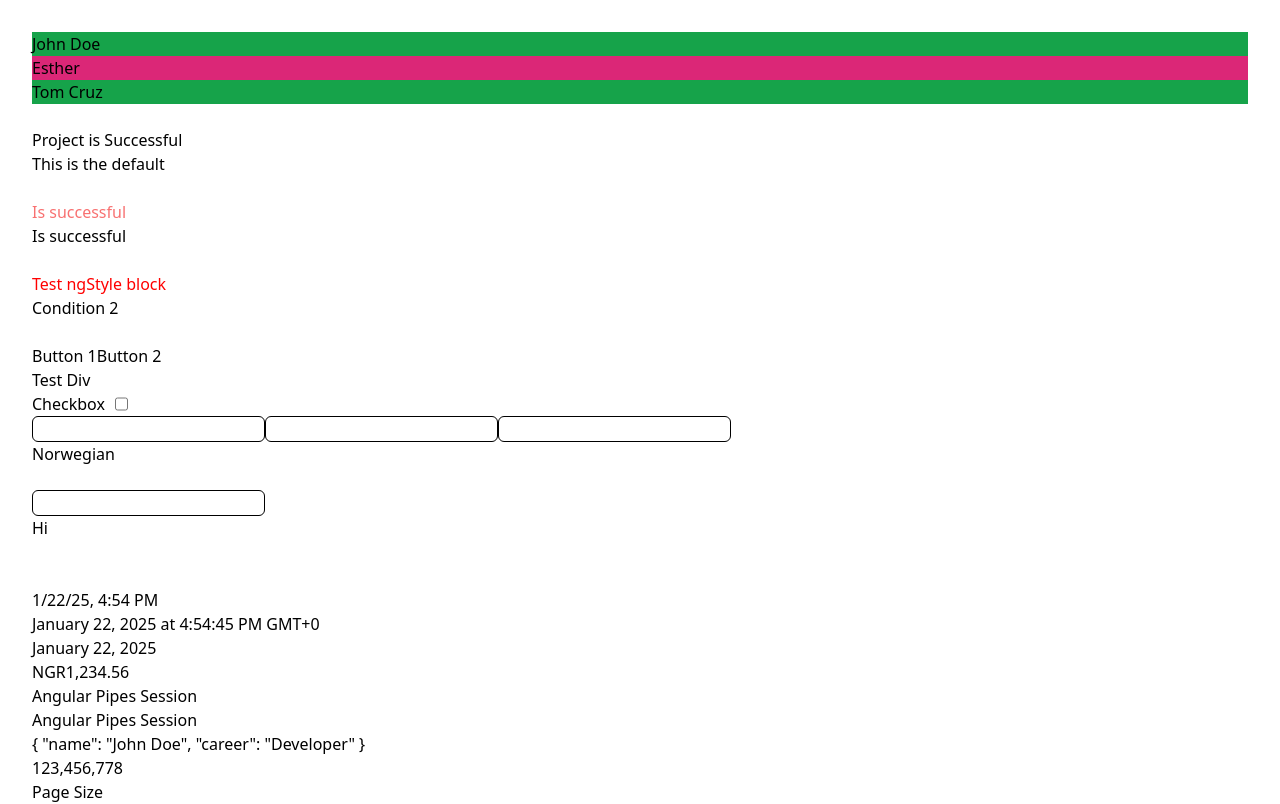
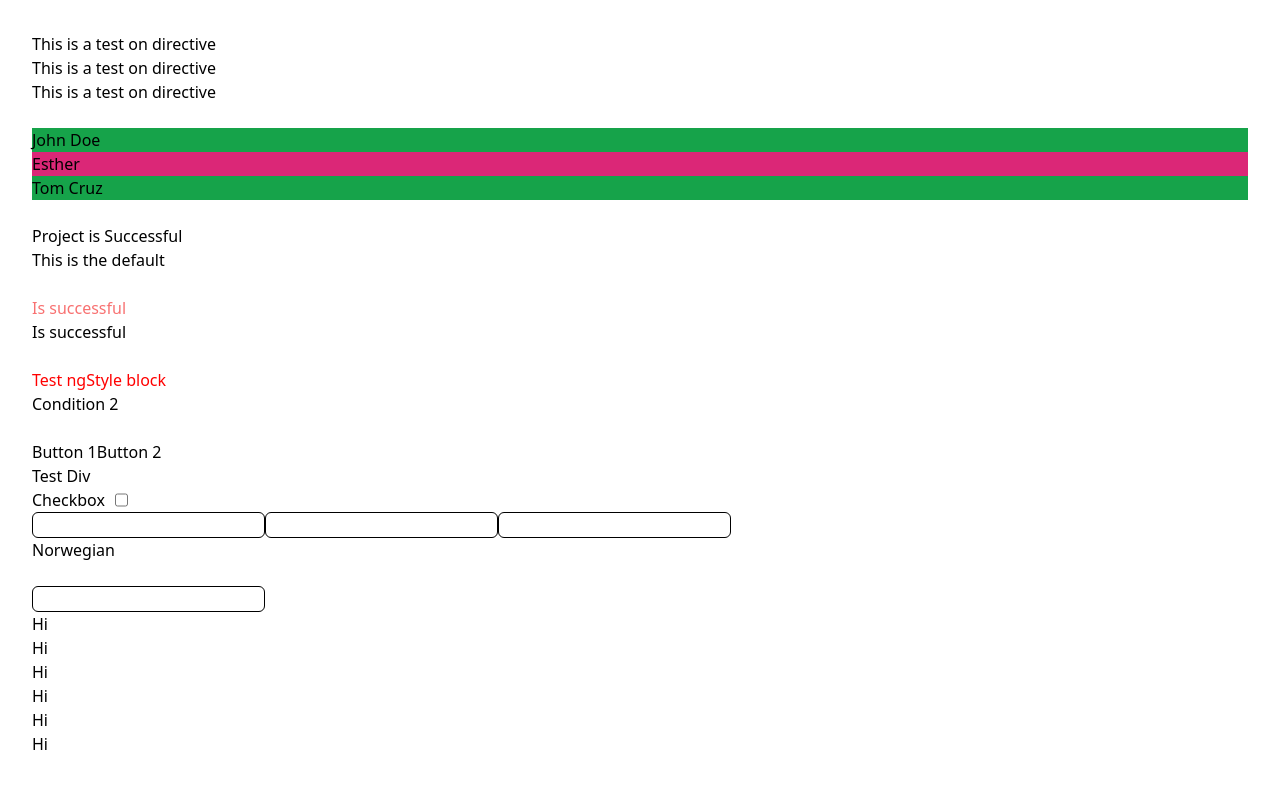
Before and after one commit to FidelBwire/api_demo, an Angular app: page / in a window 1280 px wide. Shown: the top 804 px of the page. Built offline with nearby package versions, Linux system fonts and the light colour scheme.

Commit message:
Custom Directive

```diff
--- a/src/app/app.component.html
+++ b/src/app/app.component.html
@@ -1,5 +1,11 @@
 <div class="p-8">
   <router-outlet />
+
+  <p appHighlight="red">This is a test on directive</p>
+  <p appHighlight="blue">This is a test on directive</p>
+  <p appHighlight="yellow">This is a test on directive</p>
+
+  <br />
   <app-directives-impl></app-directives-impl><br /><br />
   <app-notification></app-notification>
 
--- a/src/app/app.module.ts
+++ b/src/app/app.module.ts
@@ -9,6 +9,7 @@ import { NotificationComponent } from './components/notification/notification.co
 import { PipesImplementationComponent } from './components/pipes-implementation/pipes-implementation.component';
 import { CapitalizePipe } from './pipes/capitalize.pipe';
 import { DirectivesImplComponent } from './components/directives-impl/directives-impl.component';
+import { HighlightDirective } from './components/directives-impl/highlight.directive';
 
 @NgModule({
   declarations: [
@@ -16,7 +17,8 @@ import { DirectivesImplComponent } from './components/directives-impl/directives
     NotificationComponent,
     PipesImplementationComponent,
     CapitalizePipe,
-    DirectivesImplComponent
+    DirectivesImplComponent,
+    HighlightDirective
   ],
   imports: [
     BrowserModule,
--- a/src/app/components/directives-impl/directives-impl.component.html
+++ b/src/app/components/directives-impl/directives-impl.component.html
@@ -63,6 +63,11 @@
 
   <input type="text" [(ngModel)]="username" class="border border-black rounded-md"/>
   <p>Hi {{username}}</p>
+  <p>Hi {{username}}</p>
+  <p>Hi {{username}}</p>
+  <p>Hi {{username}}</p>
+  <p>Hi {{username}}</p>
+  <p>Hi {{username}}</p>
 
 </ng-template>
 
--- /dev/null
+++ b/src/app/components/directives-impl/highlight.directive.ts
@@ -0,0 +1,28 @@
+import { Directive, ElementRef, HostListener, Input, Renderer2 } from '@angular/core';
+
+@Directive({
+  selector: '[appHighlight]'
+})
+export class HighlightDirective {
+
+  @Input() appHighlight: string = '';
+
+  constructor(private elementRef: ElementRef, private renderer: Renderer2 ) { }
+
+  @HostListener('mouseenter') onMouseEnter() {
+    this.renderer.setStyle(
+      this.elementRef.nativeElement,
+      'backgroundColor',
+      this.appHighlight
+    );
+  }
+
+  @HostListener('mouseleave') onMouseLeave() {
+    this.renderer.setStyle(
+      this.elementRef.nativeElement,
+      'backgroundColor',
+      'white'
+    );
+  }
+
+}
```
Also changed, not shown: 1 other file (tests, documents, lock files or other folders).
